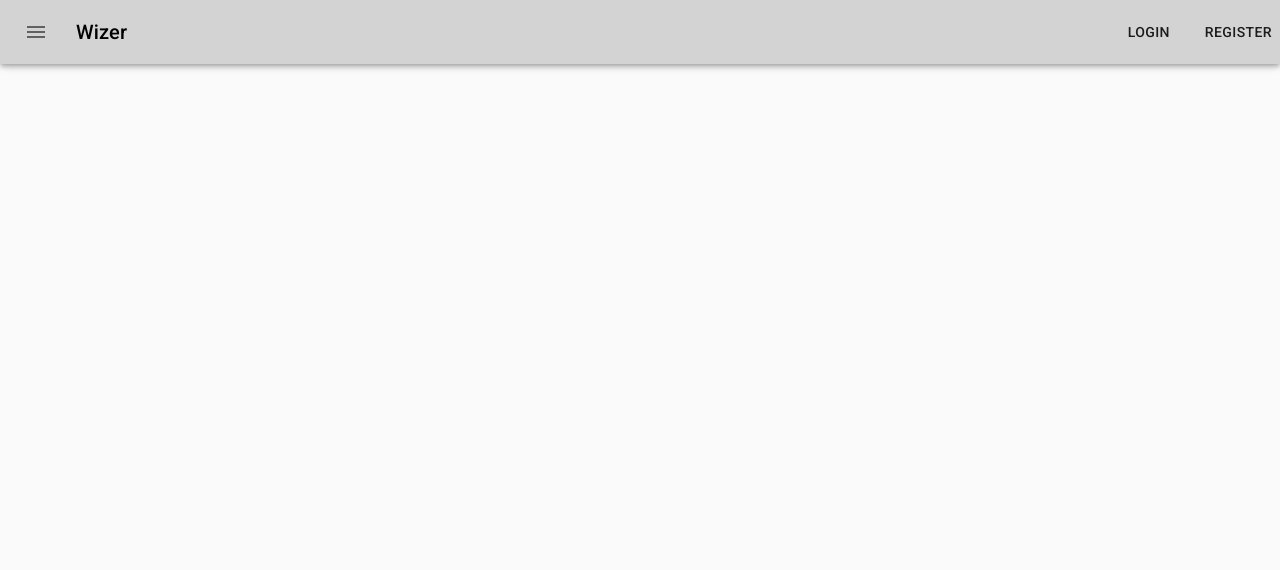
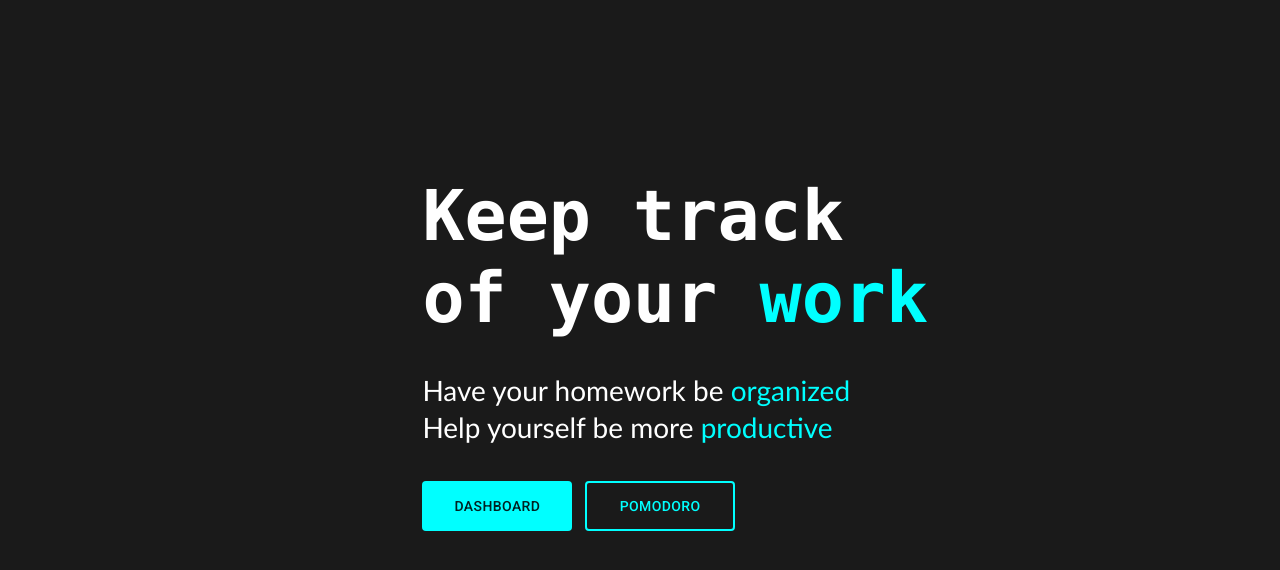
Before and after one commit to OltLatifi/wizer, a React (Create React App) app in the folder wizer-web/: page / in a window 1280 px wide. Shown: the top 570 px of the page. Built offline with nearby package versions, Linux system fonts and the light colour scheme; no server answers.

Commit message:
some cleanup and progress on the frontpage

```diff
--- a/wizer-web/package.json
+++ b/wizer-web/package.json
@@ -12,7 +12,6 @@
     "axios": "^0.21.1",
     "react": "^17.0.2",
     "react-dom": "^17.0.2",
-    "react-facebook-login": "^4.1.1",
     "react-router-dom": "^5.2.0",
     "react-scripts": "4.0.3",
     "react-sound": "^1.2.0",
--- a/wizer-web/src/App.js
+++ b/wizer-web/src/App.js
@@ -6,6 +6,7 @@ import Pomodoro from './components/pomodoro/Pomodoro'
 import Login from './components/authentication/Login'
 import Register from './components/authentication/Register'
 import Navbar from './components/Navbar'
+import Frontpage from './components/frontpage/Frontpage'
 
 import {
   BrowserRouter as Router,
@@ -143,11 +144,17 @@ function App() {
 
   return (
     <Router>
-      <Navbar/>
-      <Switch>
-        <Route path='/dashboard'>
+      <div>
+
+        <Switch>
+
+        <Route exact path="/">
+          <Frontpage/>
+        </Route>
 
         <div className="App">
+          <Navbar/>
+          <Route path='/dashboard'>
           <YourHomework
             homework={homework}
             setMenuItems={setMenuItems}
@@ -169,9 +176,8 @@ function App() {
             showSubjectForm={showSubjectForm}
             setShowSubjectForm={setShowSubjectForm}
             />
-        </div>
+            </Route>
 
-        </Route>
         <Route path="/pomodoro">
           <Pomodoro/>
         </Route>
@@ -181,7 +187,11 @@ function App() {
         <Route exact path="/register">
           <Register/>
         </Route>
+        </div>
+
+
       </Switch>
+      </div>
     </Router>
 
   );
--- a/wizer-web/src/components/authentication/FacebookLogin.js
+++ /dev/null
@@ -1,22 +0,0 @@
-
-import axios from 'axios';
-import { useHistory } from 'react-router-dom';
-
-const fbLogin = (accesstoken) => {
-	console.log(accesstoken);
-	axios
-		.post('http://127.0.0.1:8000/auth/convert-token', {
-			token: accesstoken,
-			backend: 'facebook',
-			grant_type: 'convert_token',
-			client_id: 'v64mPi1R9ofTJqsuzyjOtZJe6O0zTM6VmGDVgYOG',
-			client_secret:
-				'Ylf6nay64p5GCYrenSLpsJofAj8F2QC0sfbykc58ocYctkyQ51bheTAwzY7JBqMQqDreqwm4UNccTK1utfhhElTTuwSd9mDZ9UXLUPIFzpGWrcWMT4j1gz5R7WznO5II',
-		})
-		.then((res) => {
-			localStorage.setItem('access_token', res.data.access_token);
-			localStorage.setItem('refresh_token', res.data.refresh_token);
-		});
-};
-
-export default fbLogin;
--- a/wizer-web/src/components/authentication/Login.js
+++ b/wizer-web/src/components/authentication/Login.js
@@ -6,8 +6,6 @@ import Button from '@material-ui/core/Button';
 import Typography from '@material-ui/core/Typography';
 import Card from '@material-ui/core/Card';
 
-import FacebookLogin from 'react-facebook-login';
-import fbLogin from './FacebookLogin';
 import axios from 'axios';
 
 const loginInstance = axios.create({
@@ -60,10 +58,6 @@ function Login(props) {
 
     }
 
-    const responseFacebook = (response) =>{
-        // fbLogin(response.accessToken)
-        console.log(response)
-    }
 
     const classes = useStyles();
 
@@ -93,11 +87,6 @@ function Login(props) {
                     <div>
                         <Button style={{margin:'1%', width: '70%'}} variant="contained" onClick={buttonPressed}>Log in</Button>
                         <br/>
-                        <FacebookLogin
-                            appId='855302761745087'
-                            fields='name, email'
-                            callBack={responseFacebook}
-                        />
                     </div>
                 </div>
                 <br/>
--- /dev/null
+++ b/wizer-web/src/components/frontpage/Frontpage.js
@@ -0,0 +1,61 @@
+import React from 'react'
+import { makeStyles } from '@material-ui/core/styles';
+import Button from '@material-ui/core/Button';
+
+
+const useStyles = makeStyles((theme) => ({
+    root: {
+        width: '100%',
+        minHeight:800,
+        backgroundColor:'#1a1a1aff',
+        display: 'flex',
+        flexDirection:'column',
+        },
+    mainText: {
+        fontSize:70,
+        fontFamily: "Lucida Console",
+        color:'white',
+    },
+    smallText: {
+        fontSize:28,
+        fontFamily: "Candara",
+        color:'white',
+    },
+    blueText:{
+        color: 'aqua'
+    },
+    button:{
+        width:150,
+        height:50,
+        marginRight:'2%',
+    }
+}));
+
+function Frontpage() {
+    const classes = useStyles()
+    return (
+        <div className={classes.root}>
+            <div style={{width: '50%', marginTop:' 10%', marginLeft:'33%'}}>
+                <h1 className={classes.mainText}>
+                    Keep track<br/>of your <span className={classes.blueText}>work</span>
+                </h1>
+                <div style={{lineHeight: '60%'}}>
+                    <p className={classes.smallText}>
+                        Have your homework be <span className={classes.blueText}>organized</span>
+                    </p>
+                    <p className={classes.smallText}>
+                        Help yourself be more <span className={classes.blueText}>productive</span>
+                    </p>
+                </div>
+                <br/>
+                <div>
+                    <Button className={classes.button} style={{backgroundColor:'aqua'}}>Dashboard</Button>
+                    <Button className={classes.button} style={{color:'aqua', border:'2px solid aqua'}}>Pomodoro</Button>
+                </div>
+
+            </div>
+        </div>
+    )
+}
+
+export default Frontpage
```
Also changed, not shown: 2 other files (tests, documents, lock files or other folders).
